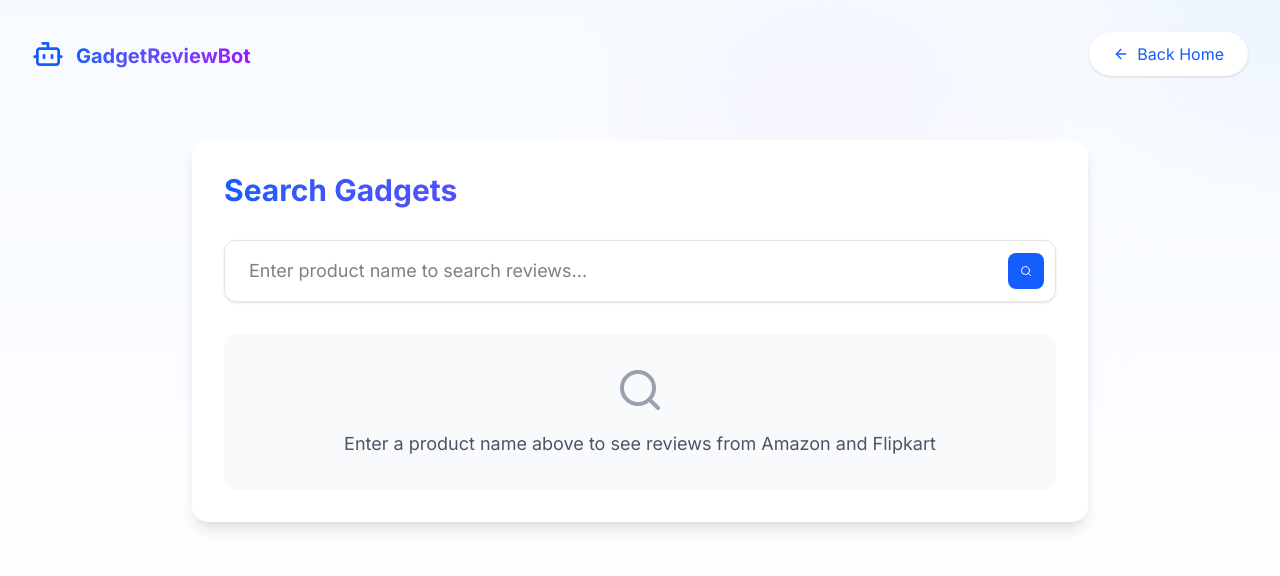
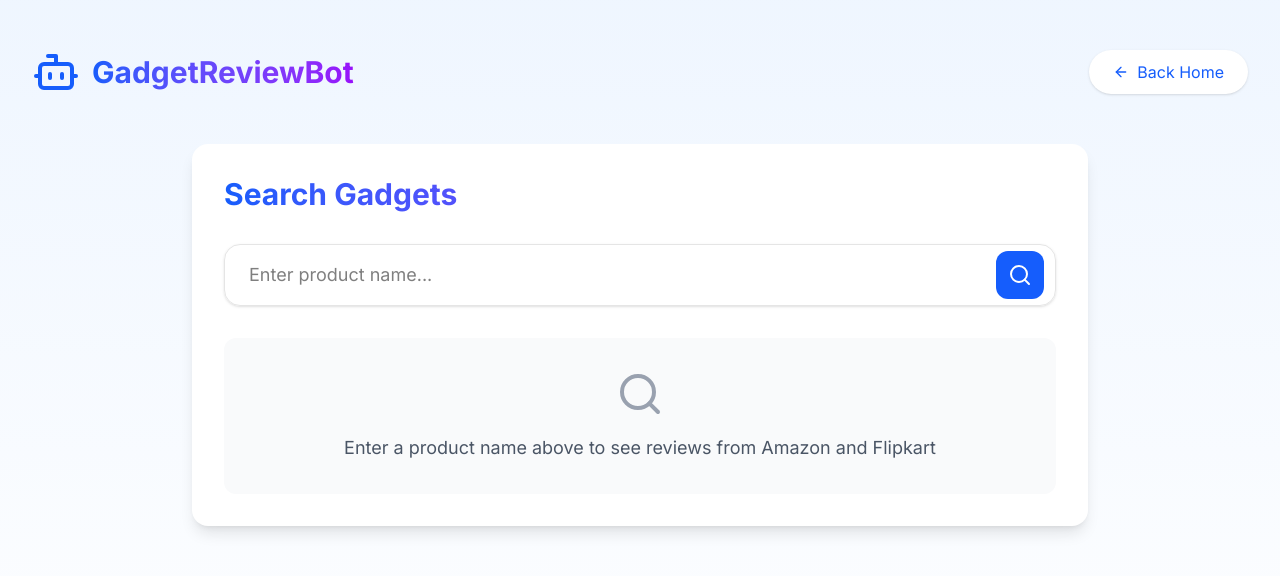
Before and after one commit to AkankshRakesh/GadgetGlimpse, a Next.js app in the folder frontend/: page /bot in a window 1280 px wide. Shown: the top 576 px of the page. Built offline with nearby package versions, Linux system fonts and the light colour scheme.

Commit message:
few more changes

```diff
--- a/frontend/src/app/bot/page.tsx
+++ b/frontend/src/app/bot/page.tsx
@@ -1,8 +1,7 @@
-'use client';
-
-import { useState } from 'react';
+'use client'
+import React, { useState } from 'react';
 import { Bot, Search, Star, AlertCircle, Loader2, ArrowLeft } from 'lucide-react';
-import { motion } from 'framer-motion';
+import { motion, AnimatePresence } from 'framer-motion';
 import Link from 'next/link';
 
 interface Review {
@@ -24,21 +23,44 @@ interface ReviewData {
   results: ReviewResult[];
 }
 
-const fadeInUp = {
-  initial: { y: 20, opacity: 0 },
-  animate: { y: 0, opacity: 1 },
-  transition: { duration: 0.5 }
-};
-
-const staggerContainer = {
-  animate: {
+const containerVariants = {
+  hidden: { opacity: 0 },
+  visible: {
+    opacity: 1,
     transition: {
-      staggerChildren: 0.2
+      staggerChildren: 0.1,
+      delayChildren: 0.2
     }
   }
 };
 
-export default function BotPage() {
+const itemVariants = {
+  hidden: { y: 20, opacity: 0 },
+  visible: {
+    y: 0,
+    opacity: 1,
+    transition: {
+      type: "spring",
+      stiffness: 100,
+      damping: 15
+    }
+  }
+};
+
+const backgroundVariants = {
+  hidden: { scale: 0.8, opacity: 0 },
+  visible: {
+    scale: 1,
+    opacity: 1,
+    transition: {
+      type: "spring",
+      stiffness: 50,
+      damping: 20
+    }
+  }
+};
+
+export default function App() {
   const [query, setQuery] = useState('');
   const [loading, setLoading] = useState(false);
   const [error, setError] = useState('');
@@ -51,58 +73,60 @@ export default function BotPage() {
     setLoading(true);
     setError('');
     setReviewData(null);
+
     try {
       const response = await fetch(`${process.env.NEXT_PUBLIC_BACKEND}/api/reviews?query=${encodeURIComponent(query)}`);
-      if (!response.ok) {
-        throw new Error('Failed to fetch reviews');
-      }
+      if (!response.ok) throw new Error('Failed to fetch reviews');
       const data = await response.json();
       setReviewData(data);
     } catch (err) {
       setError('Failed to fetch reviews. Please try a different search term.');
-      console.log(err);
     } finally {
       setLoading(false);
     }
   };
 
   return (
-    <main className="min-h-screen bg-gradient-to-b from-blue-50/50 to-white">
-      <div className="relative overflow-hidden">
-        {/* Background decoration */}
+    <motion.main
+      initial="hidden"
+      animate="visible"
+      variants={containerVariants}
+      className="min-h-screen bg-gradient-to-b from-blue-50 to-white"
+    >
+      {/* Background Decorations */}
       <motion.div
-          initial={{ opacity: 0 }}
-          animate={{ opacity: 1 }}
-          transition={{ duration: 1 }}
-          className="absolute inset-0 -z-10 overflow-hidden"
+        variants={backgroundVariants}
+        className="fixed inset-0 -z-10 overflow-hidden pointer-events-none"
       >
         <div className="absolute -top-40 -right-40 w-80 h-80 rounded-full bg-blue-100/50 blur-3xl" />
         <div className="absolute top-0 left-1/2 w-96 h-96 rounded-full bg-purple-100/50 blur-3xl" />
       </motion.div>
 
-        <div className="container mx-auto  lg:px-8 py-8">
+      <div className="max-w-7xl mx-auto px-4 sm:px-6 lg:px-8 py-6 sm:py-8 lg:py-12">
+        {/* Header */}
         <motion.nav
-            initial={{ y: -20, opacity: 0 }}
-            animate={{ y: 0, opacity: 1 }}
-            transition={{ duration: 0.5 }}
-            className="flex justify-center lg:justify-between items-center mb-8 lg:mb-16"
+          variants={itemVariants}
+          className="flex flex-col sm:flex-row items-center justify-between gap-4 sm:gap-6 mb-8 sm:mb-12"
         >
           <motion.div
             whileHover={{ scale: 1.05 }}
             className="flex items-center space-x-3"
           >
-              <Link href="/"
-              className="flex items-center space-x-3">
-              <Bot className="w-16 h-16 lg:w-8 lg:h-8 text-blue-600" />
-              <span className="text-2xl lg:text-xl mt-2 lg:mt-1 font-bold bg-clip-text text-transparent bg-gradient-to-r from-blue-600 to-purple-600">
+            <Link href="/" className="flex items-center space-x-3">
+              <Bot className="w-10 h-10 sm:w-12 sm:h-12 text-blue-600" />
+              <span className="text-2xl lg:text-3xl font-bold bg-clip-text text-transparent bg-gradient-to-r from-blue-600 to-purple-600">
                 GadgetReviewBot
               </span>
             </Link>
           </motion.div>
-            <motion.div whileHover={{ scale: 1.05 }} className='hidden lg:block'>
+
+          <motion.div
+            whileHover={{ scale: 1.05 }}
+            className="w-full sm:w-auto hidden sm:block"
+          >
             <Link
               href="/"
-                className="group bg-white text-blue-600 px-6 py-2.5 rounded-full hover:bg-blue-600 hover:text-white transition-all duration-300 shadow-sm hover:shadow-md inline-flex items-center"
+              className="group bg-white text-blue-600 px-4 sm:px-6 py-2 sm:py-2.5 rounded-full hover:bg-blue-600 hover:text-white transition-all duration-300 shadow-sm hover:shadow-md flex items-center justify-center sm:inline-flex"
             >
               <ArrowLeft className="mr-2 w-4 h-4 transition-transform group-hover:-translate-x-1" />
               Back Home
@@ -112,42 +136,42 @@ export default function BotPage() {
 
         <div className="max-w-4xl mx-auto">
           <motion.div
-              variants={staggerContainer}
-              initial="initial"
-              animate="animate"
-              className="bg-white rounded-2xl shadow-lg p-8"
+            variants={containerVariants}
+            className="bg-white rounded-xl sm:rounded-2xl shadow-lg p-4 sm:p-6 lg:p-8"
           >
             <motion.h1
-                variants={fadeInUp}
-                className="text-xl text-center lg:text-left lg:text-3xl font-bold mb-8 bg-clip-text text-transparent bg-gradient-to-r from-blue-600 to-purple-600"
+              variants={itemVariants}
+              className="text-xl sm:text-2xl lg:text-3xl font-bold mb-6 sm:mb-8 text-center sm:text-left bg-clip-text text-transparent bg-gradient-to-r from-blue-600 to-purple-600"
             >
               Search Gadgets
             </motion.h1>
 
             <motion.form
-                variants={fadeInUp}
+              variants={itemVariants}
               onSubmit={handleSubmit}
-                className="mb-8"
+              className="mb-6 sm:mb-8"
             >
               <div className="relative">
                 <input
                   type="text"
                   value={query}
                   onChange={(e) => setQuery(e.target.value)}
-                    placeholder="Enter product name to search reviews..."
-                    className="w-full px-6 py-4 pr-14 rounded-xl border border-gray-200 focus:border-blue-500 focus:ring-2 focus:ring-blue-500/20 outline-none shadow-sm text-md lg:text-lg transition-all"
+                  placeholder="Enter product name..."
+                  className="w-full px-4 sm:px-6 py-3 sm:py-4 pr-12 sm:pr-14 text-base sm:text-lg rounded-xl sm:rounded-2xl border border-gray-200 focus:border-blue-500 focus:ring-2 focus:ring-blue-500/20 outline-none shadow-sm transition-all"
                 />
-                  <button
+                <motion.button
+                  whileHover={{ scale: 1.05 }}
+                  whileTap={{ scale: 0.95 }}
                   type="submit"
                   disabled={loading}
-                    className="absolute right-3 top-1/2 -translate-y-1/2 bg-blue-600 text-white p-2 lg:p-3 rounded-lg hover:bg-blue-700 transition-all disabled:opacity-50 disabled:hover:bg-blue-600"
+                  className="absolute cursor-pointer right-2 sm:right-3 top-1/2 -translate-y-1/2 bg-blue-600 text-white p-2 sm:p-3 rounded-lg sm:rounded-xl hover:bg-blue-700 transition-all disabled:opacity-50"
                 >
                   {loading ? (
-                      <Loader2 className="w-5 h-5 animate-spin" />
+                    <Loader2 className="w-5 h-5 sm:w-6 sm:h-6 animate-spin" />
                   ) : (
-                      <Search className="w-3 h-3" />
+                    <Search className="w-5 h-5 sm:w-6 sm:h-6" />
                   )}
-                  </button>
+                </motion.button>
               </div>
             </motion.form>
 
@@ -155,86 +179,87 @@ export default function BotPage() {
               <motion.div
                 initial={{ opacity: 0, y: 10 }}
                 animate={{ opacity: 1, y: 0 }}
-                  className="mb-8 p-4 bg-red-50 rounded-xl flex items-center text-red-700 border border-red-100"
+                className="mb-6 sm:mb-8 p-3 sm:p-4 bg-red-50 rounded-xl flex items-center text-red-700 text-sm sm:text-base border border-red-100"
               >
-                  <AlertCircle className="w-5 h-5 mr-2 flex-shrink-0" />
+                <AlertCircle className="w-4 h-4 sm:w-5 sm:h-5 mr-2 flex-shrink-0" />
                 {error}
               </motion.div>
             )}
 
             {!reviewData && !loading && !error && (
               <motion.div
-                  variants={fadeInUp}
-                  className="bg-gray-50 rounded-xl p-8 text-center"
+                className="bg-gray-50 rounded-xl p-6 sm:p-8 text-center"
               >
                 <Search className="w-12 h-12 text-gray-400 mx-auto mb-4" />
-                  <p className="text-gray-600 text-lg">
+                <p className="text-gray-600 text-base sm:text-lg">
                   Enter a product name above to see reviews from Amazon and Flipkart
                 </p>
               </motion.div>
             )}
 
-              {reviewData?.results.map((result, resultIndex) => (
+            <AnimatePresence>
+              {reviewData?.results.map((result, index) => (
                 <motion.div
-                  key={resultIndex}
+                  key={index}
                   initial={{ opacity: 0, y: 20 }}
                   animate={{ opacity: 1, y: 0 }}
-                  transition={{ delay: resultIndex * 0.1 }}
-                  className="mt-8"
+                  exit={{ opacity: 0, y: -20 }}
+                  transition={{ delay: index * 0.1 }}
+                  className="mt-6 sm:mt-8"
                 >
-                  <div className="bg-gray-50 rounded-xl p-8 mb-6 border border-gray-100">
-                    <h2 className="text-2xl font-semibold mb-4">{result.title}</h2>
-                    <div className="flex flex-wrap gap-4 items-center text-gray-600 mb-4">
-                      <div className="flex items-center bg-white px-4 py-2 rounded-full shadow-sm">
-                        <span className="font-medium mr-2">Amazon</span>
+                  <div className="bg-gray-50 rounded-xl p-4 sm:p-6 lg:p-8 border border-gray-100">
+                    <h2 className="text-lg sm:text-xl lg:text-2xl font-semibold mb-4">{result.title}</h2>
+                    <div className="flex flex-wrap gap-2 sm:gap-4 items-center text-gray-600 mb-4">
+                      <div className="flex items-center bg-white px-3 sm:px-4 py-1.5 sm:py-2 rounded-full shadow-sm">
+                        <span className="font-medium mr-2 text-sm sm:text-base">Amazon</span>
                         <div className="flex items-center text-yellow-500">
-                          <Star className="w-5 h-5 fill-current" />
-                          <span className="ml-1 font-semibold">{result.rating}</span>
+                          <Star className="w-4 h-4 sm:w-5 sm:h-5 fill-current" />
+                          <span className="ml-1 font-semibold text-sm sm:text-base">{result.rating}</span>
                         </div>
                       </div>
-                      <div className="bg-white px-4 py-2 rounded-full shadow-sm text-blue-600 font-medium">
+                      <div className="bg-white px-3 sm:px-4 py-1.5 sm:py-2 rounded-full shadow-sm text-blue-600 font-medium text-sm sm:text-base">
                         Price: {result.price}
                       </div>
                     </div>
-                    <p className="text-gray-600 mb-6 text-lg">{result.description}</p>
-                    <div className="bg-white rounded-xl p-6 border border-gray-100">
-                      <h3 className="font-semibold text-lg mb-4">Specifications:</h3>
-                      <div className="grid grid-cols-1 md:grid-cols-2 gap-4">
+                    <p className="text-gray-600 mb-6 text-sm sm:text-base lg:text-lg">{result.description}</p>
+                    <div className="bg-white rounded-xl p-4 sm:p-6 border border-gray-100">
+                      <h3 className="font-semibold text-base sm:text-lg mb-4">Specifications:</h3>
+                      <div className="grid grid-cols-1 md:grid-cols-2 gap-3 sm:gap-4">
                         {Object.entries(result.specifications).map(([key, value]) => (
                           <div key={key} className="flex items-start space-x-2">
-                            <span className="text-gray-500 font-medium min-w-[120px]">{key}:</span>
-                            <span className="text-gray-700">{value}</span>
+                            <span className="text-gray-500 font-medium min-w-[100px] sm:min-w-[120px] text-sm sm:text-base">{key}:</span>
+                            <span className="text-gray-700 text-sm sm:text-base">{value}</span>
                           </div>
                         ))}
                       </div>
                     </div>
                   </div>
 
-                  <div className="space-y-4">
-                    {result.reviews.map((review, index) => (
+                  <div className="mt-4 sm:mt-6 space-y-3 sm:space-y-4">
+                    {result.reviews.map((review, reviewIndex) => (
                       <motion.div
-                        key={index}
+                        key={reviewIndex}
                         initial={{ opacity: 0, y: 10 }}
                         animate={{ opacity: 1, y: 0 }}
-                        transition={{ delay: index * 0.05 }}
-                        className="bg-white rounded-xl p-6 shadow-sm border border-gray-100 hover:shadow-md transition-all"
+                        transition={{ delay: reviewIndex * 0.05 }}
+                        className="bg-white rounded-xl p-4 sm:p-6 shadow-sm border border-gray-100 hover:shadow-md transition-all"
                       >
-                        <div className="flex items-center justify-between mb-4">
+                        <div className="flex items-center mb-3">
                           <div className="flex items-center bg-gray-50 px-3 py-1 rounded-full">
                             <Star className="w-4 h-4 text-yellow-500 fill-current" />
-                            <span className="ml-1 font-medium">{review.rating}</span>
+                            <span className="ml-1.5 font-medium text-sm sm:text-base">{review.rating}</span>
                           </div>
                         </div>
-                        <p className="text-gray-600">{review.review}</p>
+                        <p className="text-gray-600 text-sm sm:text-base">{review.review}</p>
                       </motion.div>
                     ))}
                   </div>
                 </motion.div>
               ))}
+            </AnimatePresence>
           </motion.div>
         </div>
       </div>
-      </div>
-    </main>
+    </motion.main>
   );
 }
```
Lines whose indentation alone changed are shown as unchanged.
